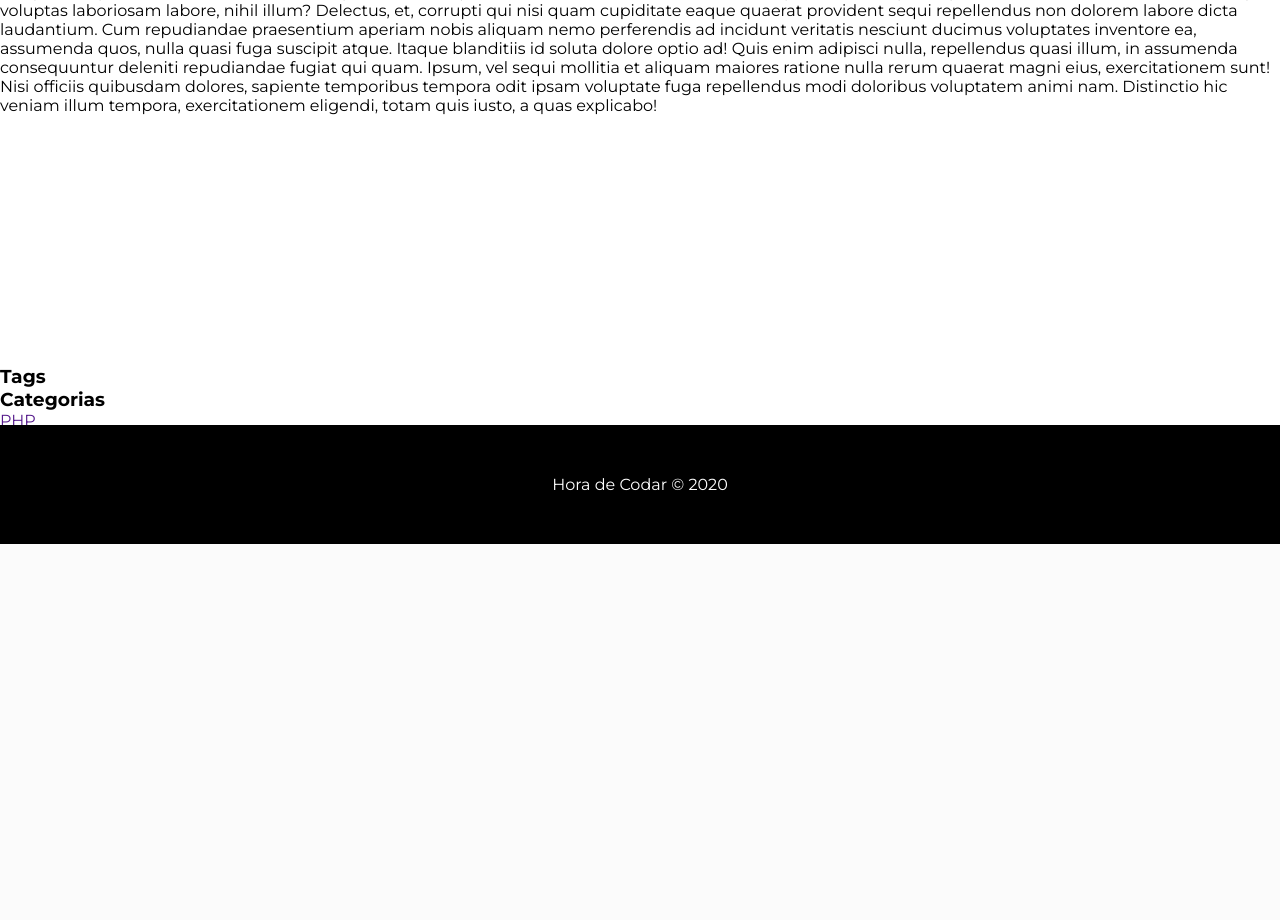
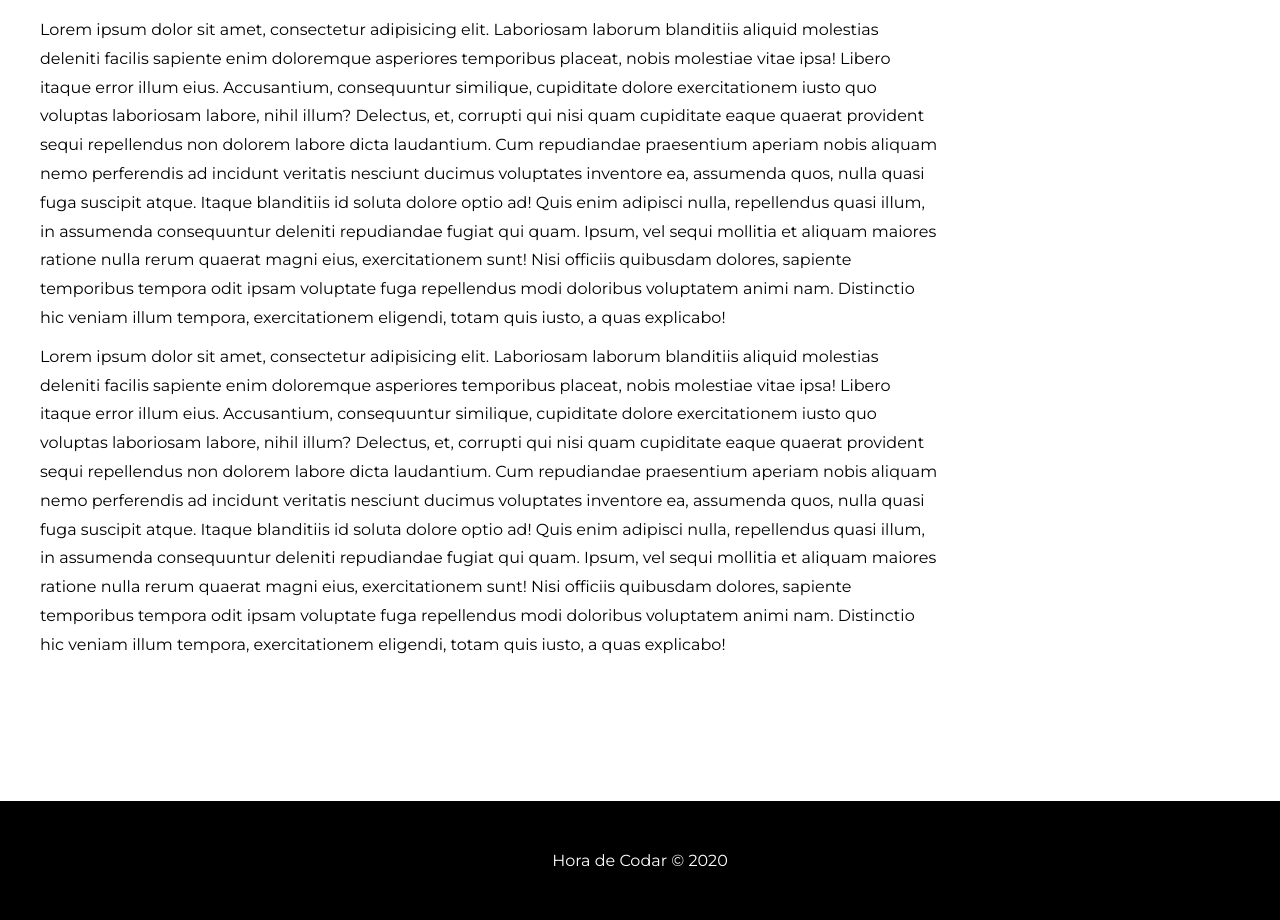
Before and after one commit to murrilop/Blog, a PHP site: page /post.php in a window 1280 px wide. Shown: the part 562-1482 px from the top of the page. Before the commit the page ends 1106 px from the top, so only its background shows below. Run offline with PHP 8.4, Linux system fonts and the light colour scheme; data that the repository does not hold is empty.

Commit message:
tela de post finalizada

```diff
--- a/css/style.css
+++ b/css/style.css
@@ -124,6 +124,81 @@ main{
     margin-right: 5px;
 }
 
+/* POST */
+
+#post-container{
+    display: grid;
+    grid-template-columns: 75% 25%;
+    grid-template-rows: auto;
+    grid-template-areas: "main sidebar";
+    grid-gap: 10px;
+    padding-top: 30px;
+    max-width: 1200px;
+    margin: 0 auto;
+    margin-bottom: 250px;
+}
+
+.content-container{
+    grid-area: main;
+}
+
+#main-title{
+    font-size: 36px;
+    margin-bottom: 30px;
+}
+
+#post-description{
+    font-style: italic;
+    margin-bottom: 40px;
+}
+
+.post-content{
+    line-height: 1.8;
+    margin: 10px 0;
+}
+
+.img-container{
+    margin-bottom: 30px;
+}
+
+.img-container img{
+    width: 60%;
+}
+
+/* POST ASIDE */
+
+.nav-container{
+    grid-area: sidebar;
+}
+
+#tags-title, #categories-title{
+    font-size: 24px;
+    margin-bottom: 10px;
+    background-color: #000;
+    color: #FFF;
+    text-align: center;
+    padding: 10px;
+    font-weight: 300;
+}
+
+#tag-list, #categories-list{
+    list-style: none;
+}
+
+#tag-list li, #categories-list li{
+    margin-bottom: 10px;
+
+}
+
+#tag-list a, #categories-list a{
+    color: #666;
+    transition: .5s;
+}
+
+#tag-list a, #categories-list a:hover{
+    color: #000;
+}
+
 /* FOOTER */
 footer{
     width: 100%;
--- a/post.php
+++ b/post.php
@@ -23,14 +23,12 @@ if(isset($_GET['id'])){
         Cum repudiandae praesentium aperiam nobis aliquam nemo perferendis ad incidunt veritatis nesciunt ducimus voluptates inventore ea, assumenda quos, nulla quasi fuga suscipit atque. Itaque blanditiis id soluta dolore optio ad!
         Quis enim adipisci nulla, repellendus quasi illum, in assumenda consequuntur deleniti repudiandae fugiat qui quam. Ipsum, vel sequi mollitia et aliquam maiores ratione nulla rerum quaerat magni eius, exercitationem sunt!
         Nisi officiis quibusdam dolores, sapiente temporibus tempora odit ipsam voluptate fuga repellendus modi doloribus voluptatem animi nam. Distinctio hic veniam illum tempora, exercitationem eligendi, totam quis iusto, a quas explicabo!</p>
-    </div>
         <p class="post-content">Lorem ipsum dolor sit amet, consectetur adipisicing elit. Laboriosam laborum blanditiis aliquid molestias deleniti facilis sapiente enim doloremque asperiores temporibus placeat, nobis molestiae vitae ipsa! Libero itaque error illum eius.
         Accusantium, consequuntur similique, cupiditate dolore exercitationem iusto quo voluptas laboriosam labore, nihil illum? Delectus, et, corrupti qui nisi quam cupiditate eaque quaerat provident sequi repellendus non dolorem labore dicta laudantium.
         Cum repudiandae praesentium aperiam nobis aliquam nemo perferendis ad incidunt veritatis nesciunt ducimus voluptates inventore ea, assumenda quos, nulla quasi fuga suscipit atque. Itaque blanditiis id soluta dolore optio ad!
         Quis enim adipisci nulla, repellendus quasi illum, in assumenda consequuntur deleniti repudiandae fugiat qui quam. Ipsum, vel sequi mollitia et aliquam maiores ratione nulla rerum quaerat magni eius, exercitationem sunt!
         Nisi officiis quibusdam dolores, sapiente temporibus tempora odit ipsam voluptate fuga repellendus modi doloribus voluptatem animi nam. Distinctio hic veniam illum tempora, exercitationem eligendi, totam quis iusto, a quas explicabo!</p>
     </div>
-</main>
     <aside id="nav-container">
         <h3 id="tags-title">Tags</h3>
         <ul id="tag-list">
@@ -45,6 +43,7 @@ if(isset($_GET['id'])){
             <?php endforeach; ?>
         </ul>
     </aside>
+</main>
 <?php
 include_once('templates/footer.php');
 ?>
```
Lines whose indentation alone changed are shown as unchanged.
